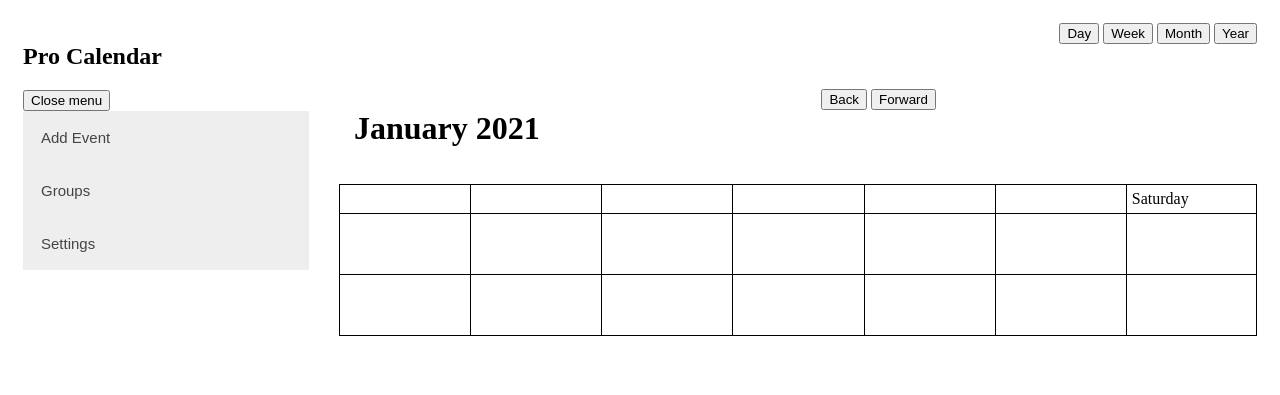
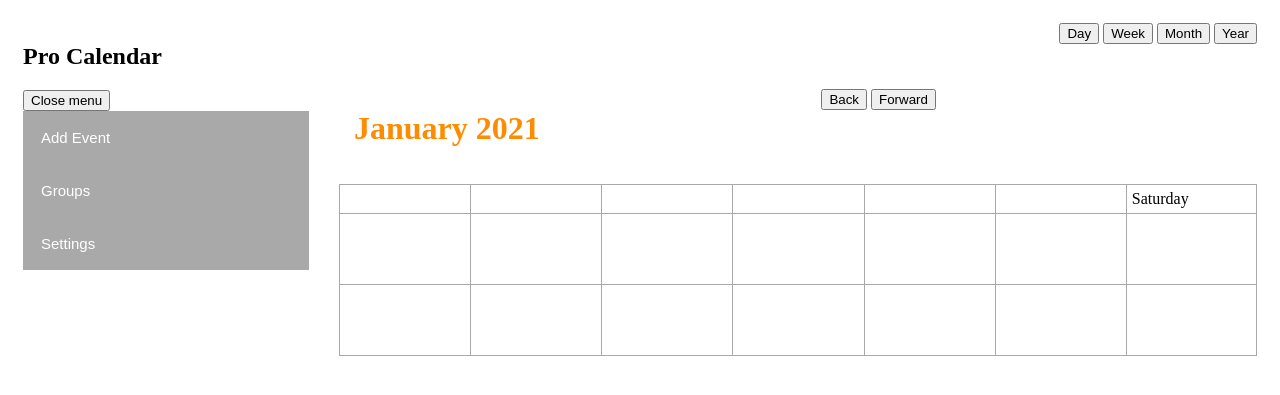
Before and after one commit to bannDev/Pro-Calendar-Team4, a Flask app: template templates/monthly.html in a window 1280 px wide. Shown: the top 395 px of the page. Run offline with Flask 2, Linux system fonts and the light colour scheme; the template is opened without the code that fills it, so the values that code supplies are empty.

Commit message:
Add files via upload

```diff
--- a/static/monthly.js
+++ b/static/monthly.js
@@ -1,56 +1,81 @@
-function view(){
-    var data={'ViewSet':user.ViewSet,'dayToV':dayToV,'month':month+1 , 'year':year}
+function view() {
+    var data={'ViewSet':user.ViewSet, 'dayToV':dayToV, 'month':month+1, 'year':year}
     myJSON = JSON.stringify(data);
-    $.post("/month_calendar",{'data': myJSON},function(resp){
+    $.post("/month_calendar", {'data': myJSON}, function(resp) {
         user=resp.data.user
         groups=resp.data.groups
         month_header=resp.data.month_header
         week_header=resp.data.week_header
         day_header=resp.data.day_header
         day_event=resp.data.day_event
+        // targeting div that displays month and year in menu_layout.js
         $('.col-5.month').html('<h1>'+month_header+'</h1>')
-        for (i in week_header){
+        for (i in week_header) {
+            // targeting divs that display Mon-Sun in monthly.js
             $('.day').eq(i).html(week_header[i])
         }
         //adjust the number of rows to show
         m=$('[class|="grid-col"]').length
         n=day_header.length
-        for(i=0; i<m-n;i++){$('[class|="grid-col"]').eq(6).remove()}
-        for(i=0 ; i<n-m ; i++){$('[class|="grid-col"]').eq(0).before($('[class|="grid-col"]').eq(6).clone())}
-
-
+        for (i=0; i<m-n;i++) {
+            $('[class|="grid-col"]').eq(6).remove()
+        }
+        for (i=0 ; i<n-m ; i++) {
+            $('[class|="grid-col"]').eq(0).before($('[class|="grid-col"]').eq(6).clone())
+        }
         //put day_headers on proper positions
-        for (i in day_header){
+        for (i in day_header) {
+            // targeting divs that display day number in monthly.js
             e=$('.date').eq(i)
             e.html(day_header[i].name)
             e.parent().attr('id',day_header[i].id)
-            if (day==day_header[i].id) {e.parent().css('border','3px outset red')}//for border of today
-            else {e.parent().css('border','')}
-            if (day_header[i].cur == 'c'){e.css("color", "#111111"); continue} //current month color
-            if (day_header[i].cur == 'n'){e.css("color", "#7fbf7f")}  //previous and nex month color
-            else{e.css("color" ,"#7f7fbf")}
+            if (day==day_header[i].id) {
+                //for border of today
+                e.parent().css('border','3px solid darkorange')
+            } else {
+                e.parent().css('border','')
+            }
+            //current month color
+            if (day_header[i].cur == 'c') {
+                e.css("color", "#111111");
+                continue
+            }
+            //previous and nex month color
+            if (day_header[i].cur == 'n') {
+                e.css("color", "darkgray")
+            } else {
+                e.css("color" ,"darkgray")
+            }
         }
         //put day_event(s) on proper positions
-        for (i in day_event){
+        for (i in day_event) {
+            // targeting divs that hold the events
             e=$('.event-area').eq(i)
             e.empty();
-            for (j in day_event[i]){
-                e.append("<span style='background-color:"+day_event[i][j].color+
-                 "'id="+day_event[i][j].eventID+ ">"+day_event[i][j].eventname+"</span><br>")
-
+            for (j in day_event[i]) {
+                e.append("<span style='background-color:" + day_event[i][j].color + "'id=" + day_event[i][j].eventID + ">" + day_event[i][j].eventname + "</span><br>")
             }
         }
+        viewcom()
+    })
+}
 
-        viewcom()
 
-    }) }
+function forward() {
+    month ++
+    if (month>11) {
+        month=0;
+        year ++
+    }
+    view()
+}
 
-    function forward(){
-        month ++
-        if (month>11){ month=0; year ++}
-        view() }
 
-    function back(){
-        month --
-        if (month<0){ month=11; year --}
-        view()   }
+function back() {
+    month --
+    if (month<0) {
+        month=11;
+        year --
+    }
+    view()
+}
--- a/static/style.css
+++ b/static/style.css
@@ -34,6 +34,7 @@
 .grid-container-1 {
     display: grid;
     grid-template-columns: repeat(7, 1fr);
+    height: 100%;
 }
 
 .grid-container-2 {
@@ -42,8 +43,8 @@
 }
 
 [class*="grid-col-"] {
-    border-left: 1px solid black;
-    border-top: 1px solid black;
+    border-left: 1px solid darkgray;
+    border-top: 1px solid darkgray;
     padding: 5px;
 }
 
@@ -133,15 +134,15 @@
 .year-col-4 {
     grid-column-start: 7;
     grid-column-end: 9;
-    border-right: 1px solid black;
+    border-right: 1px solid darkgray;
 }
 
 .btm-row {
-    border-bottom: 1px solid black;
+    border-bottom: 1px solid darkgray;
 }
 
 .last-col {
-    border-right: 1px solid black;
+    border-right: 1px solid darkgray;
 }
 
 /* collapsible sidepanel menu */
@@ -197,9 +198,9 @@
 
 /* collapsible menu sections */
 /* collapse trigger button */
-.collapsible {
-    background-color: #eee;
-    color: #444;
+.collapsible, .menu-button {
+    background-color: darkgray;
+    color: white;
     cursor: pointer;
     padding: 18px;
     width: 100%;
@@ -227,7 +247,9 @@
 
 .calendar-header {}
 
-.month {}
+.month {
+    color: darkorange;
+}
 
 .nav {
     text-align: right;
@@ -246,7 +268,7 @@
 }
 
 .event-area {
-    height: 50px;
+    height: 60px ;
 }
 
 fieldset {
```
Also changed, not shown: other parts of static/style.css (+30 -6 lines), static/script.js (+152 -94 lines), static/weekly.js (+25 -26 lines).
